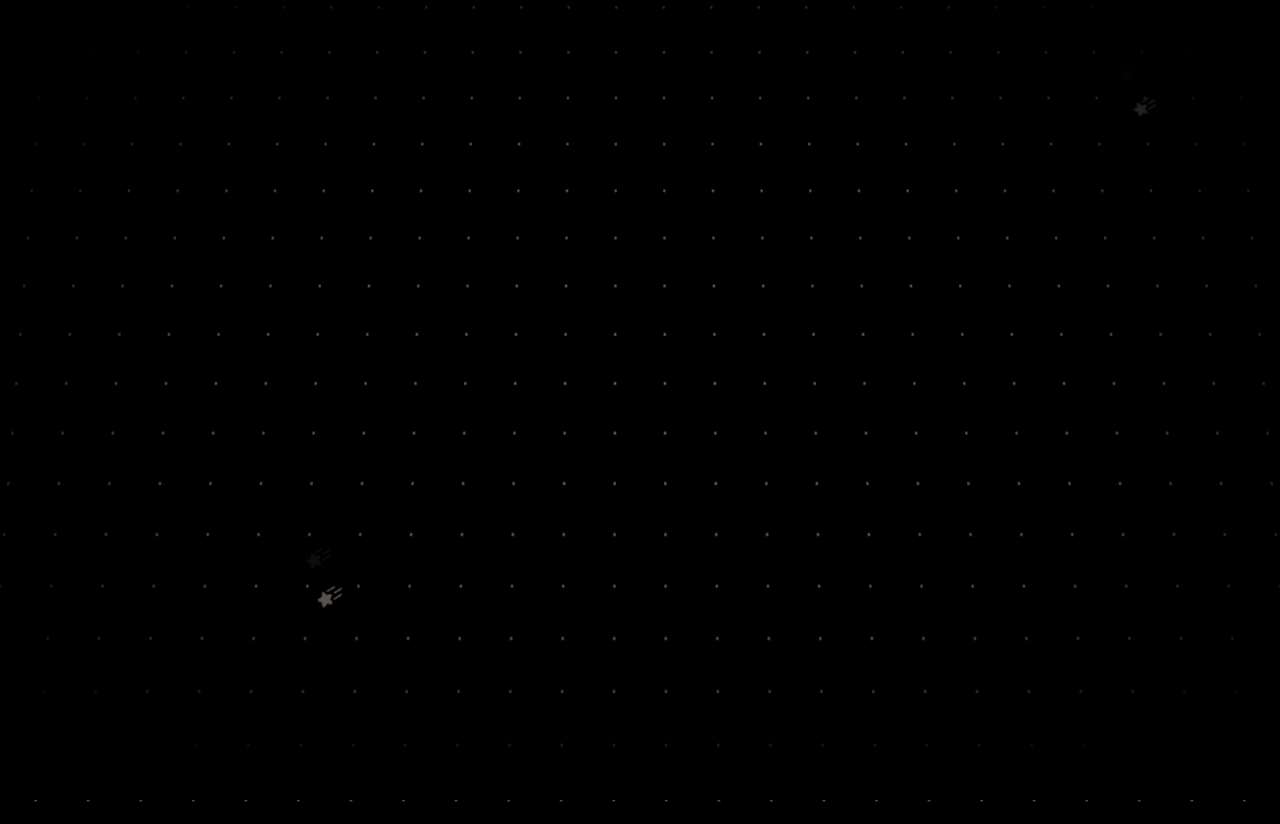
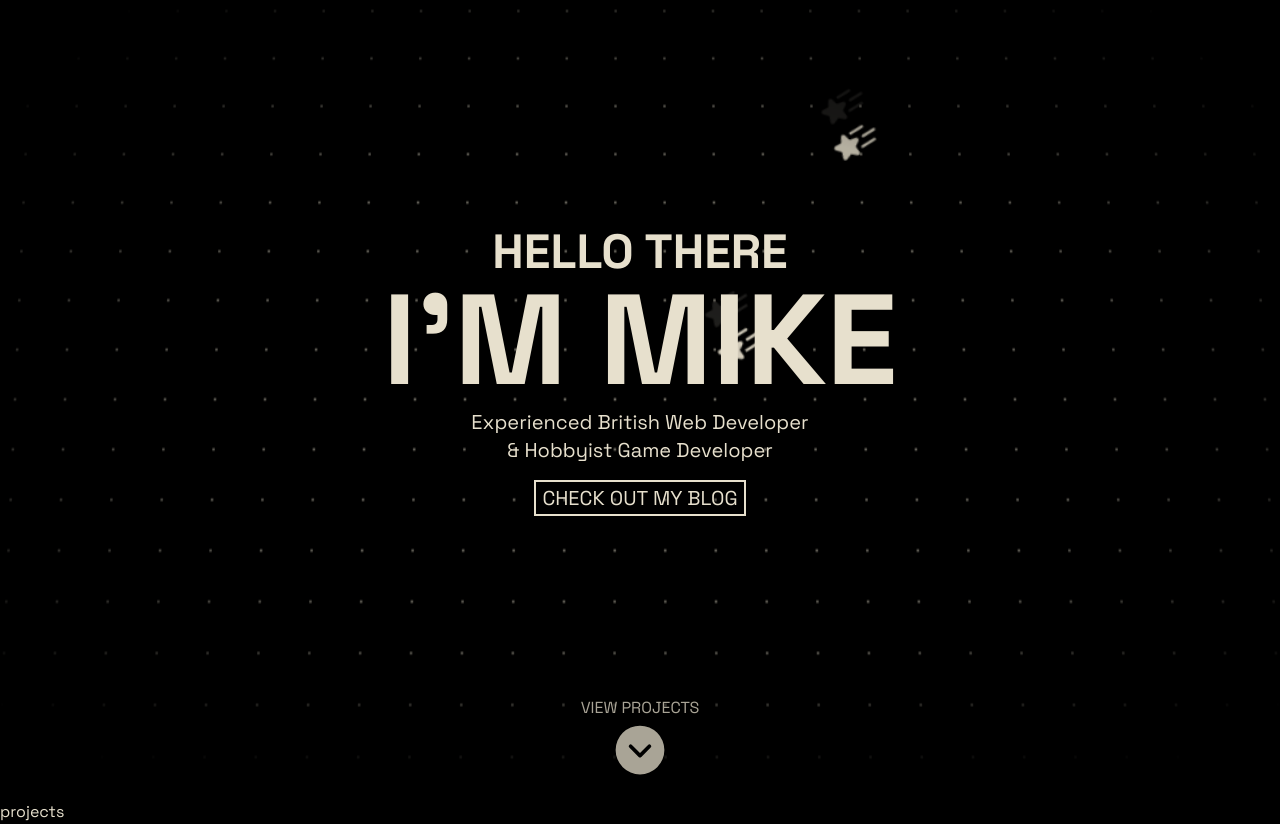
Before and after one commit to MikeNewXYZ/portfolio, a Next.js app: page / in a window 1280 px wide. Before the commit the page ends 800 px from the top, so only its background shows below. Built offline with nearby package versions, Linux system fonts and the light colour scheme.

Commit message:
add HomeHero Section

```diff
--- a/src/app/page.tsx
+++ b/src/app/page.tsx
@@ -1,5 +1,11 @@
 import HomeHero from "@/components/HomeHero";
 
 export default function HomePage() {
-	return <HomeHero />;
+	return (
+		<main className="flex flex-col overflow-x-hidden">
+			<HomeHero />
+
+			<section id="projects-section">projects</section>
+		</main>
+	);
 }
--- a/src/components/DottedBackground/index.tsx
+++ b/src/components/HomeHero/DottedBackground/index.tsx
@@ -20,7 +20,7 @@ export default function DottedBackground() {
 	}
 
 	return (
-		<div className="fixed left-0 top-0 -z-10 h-dvh w-full" style={{ perspective: "1000px" }}>
+		<div className="absolute left-0 top-0 -z-10 h-dvh w-full" style={{ perspective: "1000px" }}>
 			{/* ANCHOR Fade Out */}
 			<div
 				className={twMerge("absolute left-0 top-0 z-30 h-full w-full", styles["fade-out"])}
@@ -34,7 +34,7 @@ export default function DottedBackground() {
 			{/* ANCHOR Stars */}
 			<div
 				className={twMerge(
-					"absolute left-0 top-0 z-10 h-full w-full text-xl",
+					"absolute left-0 top-0 z-10 h-full w-full text-4xl",
 					styles["star-wrapper"],
 				)}
 			>
@@ -44,12 +44,12 @@ export default function DottedBackground() {
 					icon="ph:shooting-star-fill"
 				/>
 				<Icon
-					className="-translate-y-20] absolute -translate-x-4"
+					className="absolute -translate-x-4 -translate-y-20"
 					style={{ rotate: `${starRotation}deg` }}
 					icon="ph:shooting-star-fill"
 				/>
 				<Icon
-					className="translate-x-32] absolute"
+					className="absolute translate-x-32"
 					style={{ rotate: `${starRotation}deg` }}
 					icon="ph:shooting-star-fill"
 				/>
--- /dev/null
+++ b/src/components/HomeHero/ViewProjectsButton/index.tsx
@@ -0,0 +1,26 @@
+"use client";
+import { Icon } from "@iconify/react";
+
+export default function ViewProjectsButton() {
+	const scrollTo = () => {
+		const element = document.getElementById("projects-section");
+
+		element?.scrollIntoView({
+			behavior: "smooth",
+		});
+	};
+
+	return (
+		<div className="absolute bottom-5 flex animate-pulse flex-col items-center justify-center">
+			<div className="text-center text-sm uppercase sm:text-base">view projects</div>
+
+			<button
+				className="text-5xl transition-transform duration-500 ease-in-out hover:scale-95 sm:text-6xl"
+				title="View Projects"
+				onClick={scrollTo}
+			>
+				<Icon icon="ph:caret-circle-down-fill" />
+			</button>
+		</div>
+	);
+}
--- a/src/components/HomeHero/index.tsx
+++ b/src/components/HomeHero/index.tsx
@@ -1,8 +1,33 @@
-import DottedBackground from "../DottedBackground";
+import Link from "next/link";
+import FloatingCard from "@/components/FloatingCard";
+import DottedBackground from "./DottedBackground";
+import ViewProjectsButton from "./ViewProjectsButton";
 
 export default function HomeHero() {
 	return (
-		<section className="h-dvh w-full overflow-hidden">
+		<section className="relative h-dvh w-full overflow-hidden">
+			<div className="container relative mx-auto flex h-full items-center justify-center p-2 landscape:pb-2 md:landscape:pb-16">
+				{/* ANCHOR Heading */}
+				<FloatingCard innerClassName="text-center">
+					<h2 className="text-3xl font-black uppercase sm:text-5xl">hello there</h2>
+					<h1 className="text-6xl font-black uppercase sm:text-9xl">i&apos;m mike</h1>
+					<p className="mx-auto mt-1 max-w-96 text-balance text-base normal-case sm:text-xl">
+						Experienced British Web Developer & Hobbyist Game Developer
+					</p>
+
+					<Link
+						href="/blog"
+						className="button mt-4 inline-block px-1.5 py-0.5 text-center text-sm sm:text-xl"
+					>
+						check out my blog
+					</Link>
+				</FloatingCard>
+
+				{/* ANCHOR View Projects Button */}
+				<ViewProjectsButton />
+			</div>
+
+			{/* ANCHOR Dotted Background */}
 			<DottedBackground />
 		</section>
 	);
```
Also changed, not shown: src/components/HomeHero/DottedBackground/style.module.css (renamed from src/components/DottedBackground/style.module.css).
